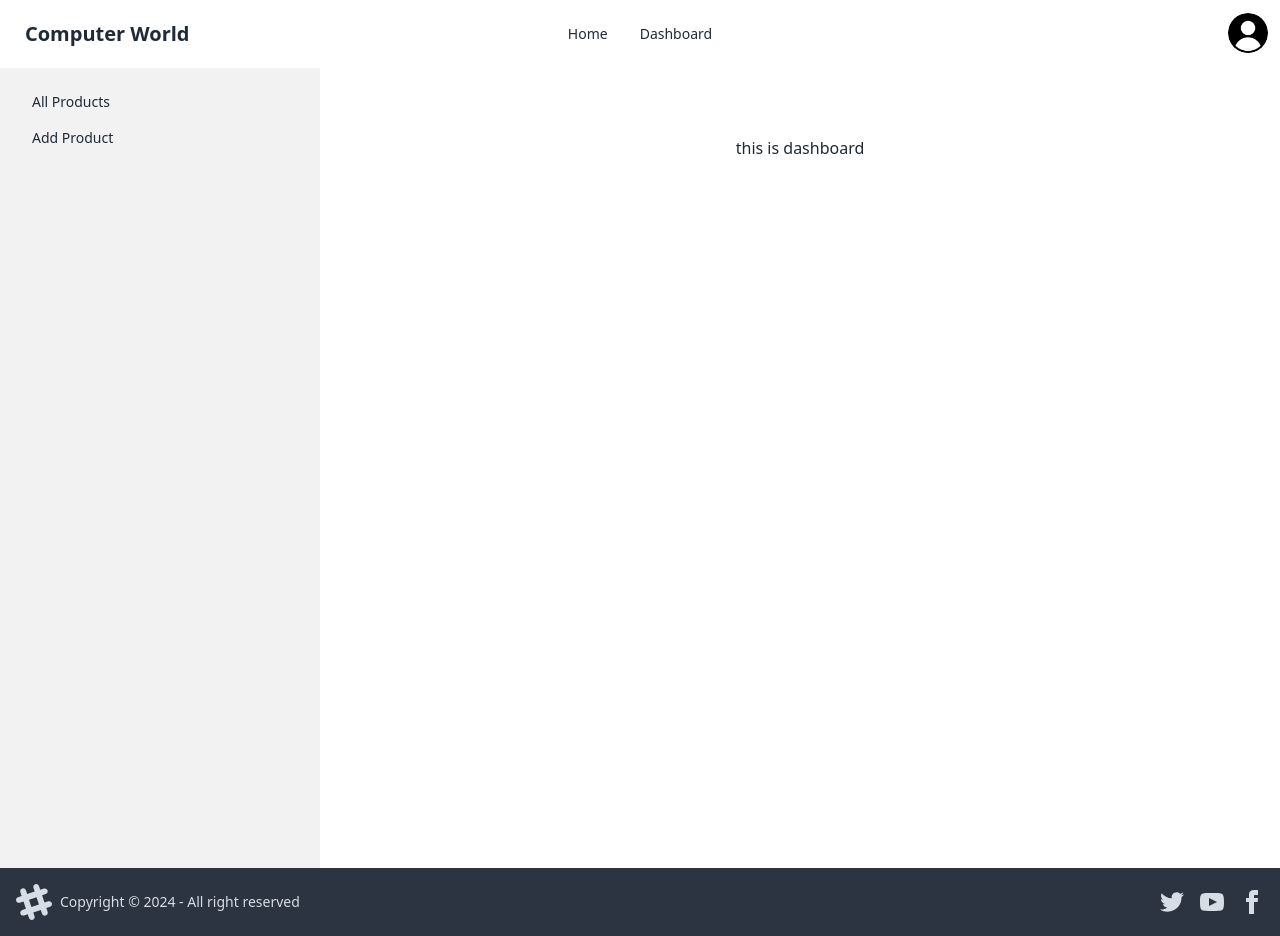
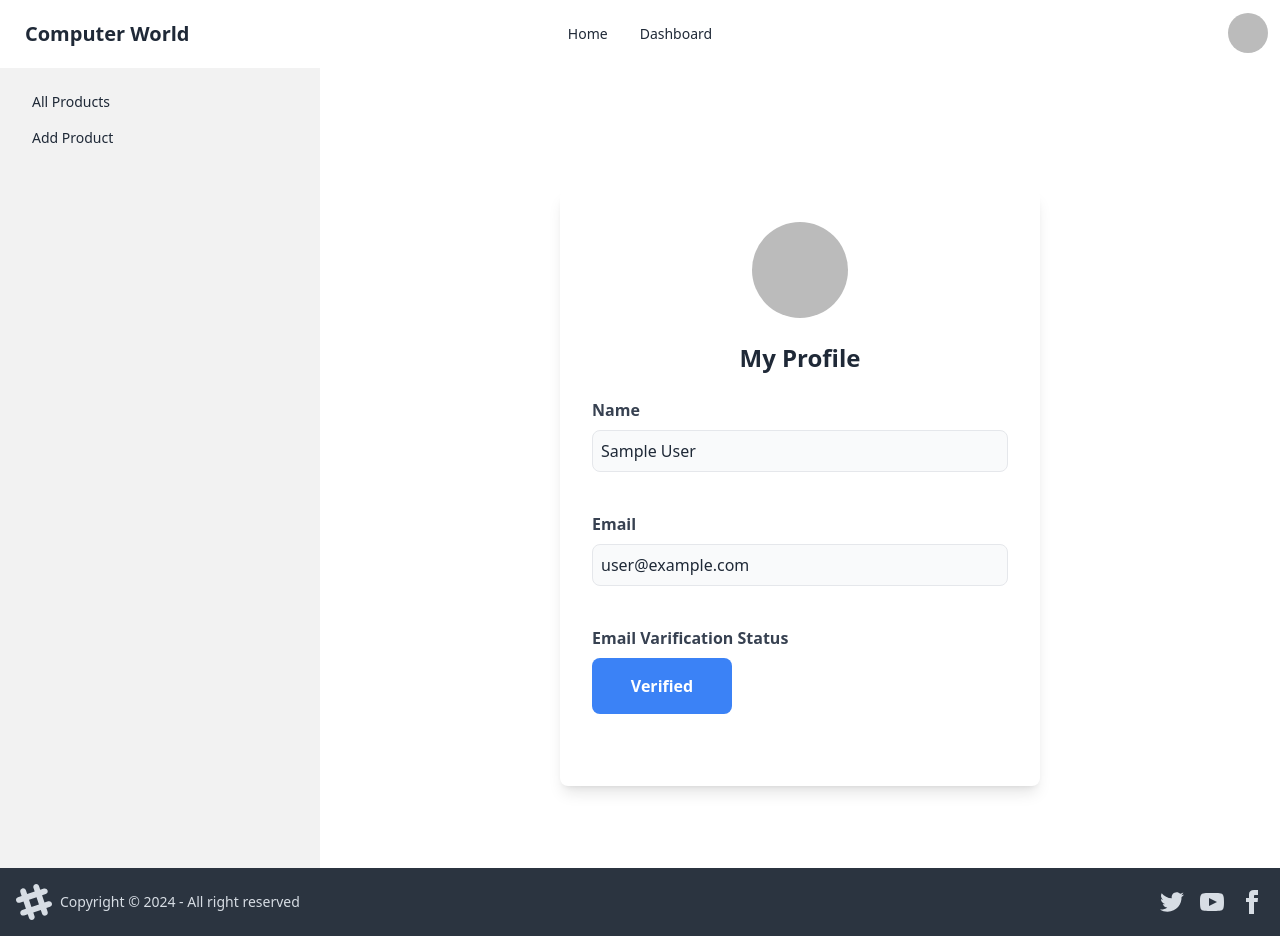
Before and after one commit to Tanvir-kabir-Rahib/computer-world, a React (Vite) app: page /dashboard in a window 1280 px wide. Built offline with nearby package versions, Linux system fonts and the light colour scheme; no server answers; sample sign-in values are in the browser's storage.

Commit message:
dashboard profile added

```diff
--- a/src/components/component/Navbar.jsx
+++ b/src/components/component/Navbar.jsx
@@ -104,7 +104,12 @@ const Navbar = () => {
                         <div className="dropdown dropdown-end">
                             <div tabIndex={0} role="button" className="btn btn-ghost btn-circle avatar">
                                 <div className="w-10 rounded-full">
-                                    <img alt="User Picture" src={userPicture} />
+                                    {
+                                        user?.photoURL ?
+                                        <img alt="User Picture" src={`${user?.photoURL}` || userPicture} />
+                                        :
+                                        <img alt="User Picture" src={userPicture} />
+                                    }
                                 </div>
                             </div>
                             <ul tabIndex={0} className="mt-3 z-[1] p-2 shadow menu menu-sm dropdown-content bg-base-100 rounded-box w-52">
--- a/src/components/component/SingleProductCard.jsx
+++ b/src/components/component/SingleProductCard.jsx
@@ -23,10 +23,10 @@ const SingleProductCard = (laptop, onDelete) => {
                 <h3 className="text-xl font-semibold text-rose-600">$ {price}</h3>
                 <div className="card-actions justify-between">
                     <button className="btn bg-yellow-500 text-white">
-                        <Link to={`/products/${id}`}>Edit</Link>
+                        <Link to={`/dashboard/allProducts/edit/${id}`}>Edit</Link>
                     </button>
                     <button className="btn bg-blue-700 text-white">
-                        <Link to={`/products/${id}`}>See details</Link>
+                        <Link to={`/dashboard/allProducts/products/${id}`}>See details</Link>
                     </button>
                     <button onClick={handleDelete} className="btn bg-red-600 text-white">
                         Delete
--- a/src/components/pages/Dashboard.jsx
+++ b/src/components/pages/Dashboard.jsx
@@ -1,7 +1,46 @@
+import useAuth from "../../hooks/useAuth";
+import userPicture from "../../assets/defaultUserPic.png"
+
 const Dashboard = () => {
+    const { user } = useAuth();
+
     return (
-        <div className="min-h-[calc(100vh-136px)]">
-            this is dashboard
+        <div className="bg-white p-8 rounded-lg shadow-lg w-1/2 mx-auto mt-10">
+            <div className="flex justify-center items-center mb-6 ">
+                {
+                    user?.photoURL ?
+                        <img src={`${user?.photoURL}`} alt="Profile" className="rounded-full max-h-[120px]" />
+                        :
+                        <img src={userPicture} alt="Profile" className="rounded-full max-h-[120px]" />
+                }
+            </div>
+            <h2 className="text-2xl font-semibold mb-6 text-center">My Profile</h2>
+            <div className="mb-10">
+                <label className="block text-gray-700 font-semibold">Name</label>
+                {user?.displayName ?
+                    <p className="border p-2 rounded-lg bg-gray-50 mt-2">{user?.displayName}</p>
+                    :
+                    <p className="border p-2 rounded-lg bg-gray-50 mt-2">No Name</p>
+                }
+            </div>
+            <div className="mb-10">
+                <label className="block text-gray-700 font-semibold">Email</label>
+                <p className="border p-2 rounded-lg bg-gray-50 mt-2">{user?.email}</p>
+            </div>
+            <div className="mb-10">
+                <label className="block text-gray-700 font-semibold">Email Varification Status</label>
+                <div className="w-[140px] text-center">
+                    {
+                        user?.emailVerified === true ?
+                        <p className={`mt-2 rounded-lg py-4 bg-blue-500 text-white font-semibold`}>Verified</p>
+                        :
+                        <p className={`mt-2 rounded-lg py-4 bg-red-500 text-white font-semibold`}>Not Verified</p>
+
+                    }
+                </div>
+            </div>
+
+
         </div>
     );
 };
--- a/src/components/pages/Register.jsx
+++ b/src/components/pages/Register.jsx
@@ -24,7 +24,6 @@ export const Register = () => {
             setPassMatch(false);
         }
 
-        console.log(email, password, confirm_password);
 
         if (password === confirm_password) {
             createUser(email, password);
@@ -46,7 +45,7 @@ return (
                         <label className="label">
                             <span className="label-text">Name</span>
                         </label>
-                        <input type="text" name="user_name" placeholder="name" className="input input-bordered" required />
+                        <input type="text" name="displayName" placeholder="name" className="input input-bordered" required />
                     </div>
                     <div className="form-control">
                         <label className="label">
```
